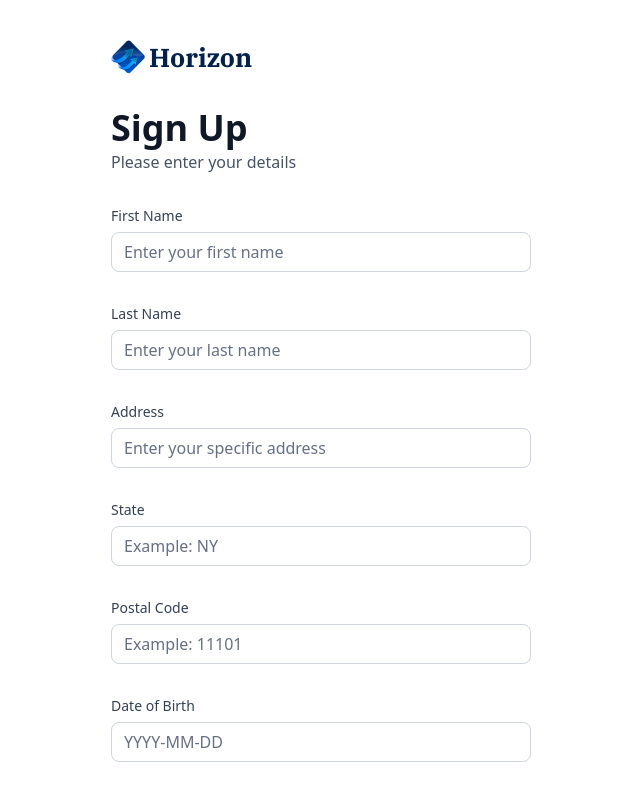
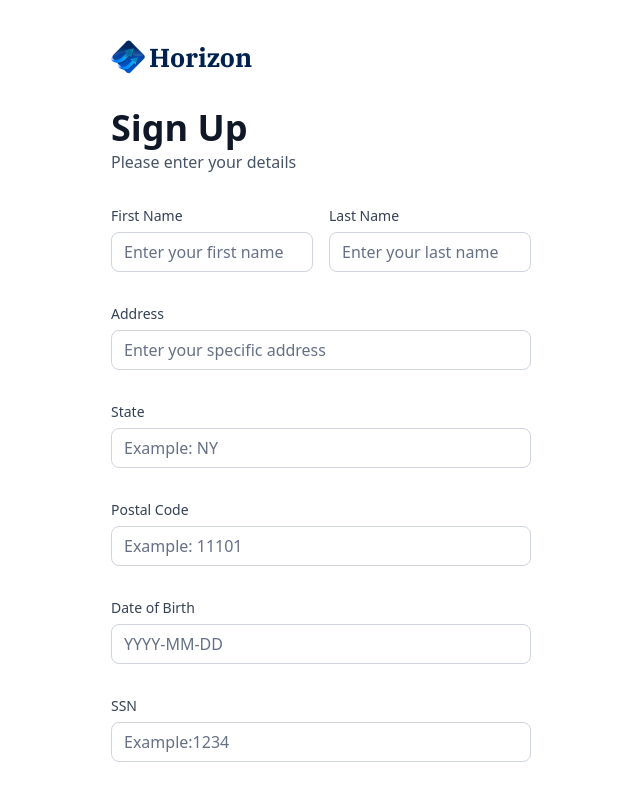
Before and after one commit to capmahin/jsm-banking, a Next.js app: page /sign-up in a window 1280 px wide. Shown: the top 796 px of the page, without its empty margins (319-959 px from the left). Built offline with nearby package versions, Linux system fonts and the light colour scheme.

Commit message:
add flex and a gap-4

```diff
--- a/components/AuthForm.tsx
+++ b/components/AuthForm.tsx
@@ -80,7 +80,8 @@ const AuthForm = ({type}:{type: string}) => {
         {
           type === 'sign-up' &&(
             <>
-              <CustomInput control={form.control}
+            <div className='flex gap-4'>
+            <CustomInput control={form.control}
                name='firstName' label='First Name'
              placeholder='Enter your first name'
                />
@@ -88,6 +89,8 @@ const AuthForm = ({type}:{type: string}) => {
                name='lastName' label='Last Name'
              placeholder='Enter your last name'
                />
+            </div>
+
               <CustomInput control={form.control}
                name='address1' label='Address'
              placeholder='Enter your specific address'
```
